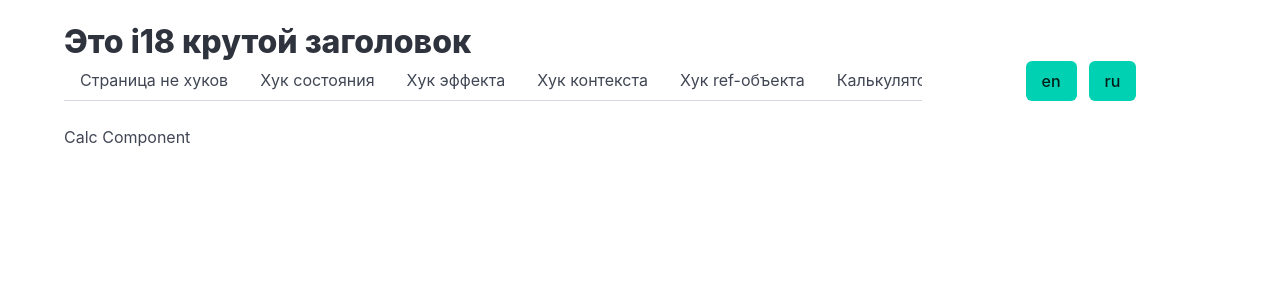
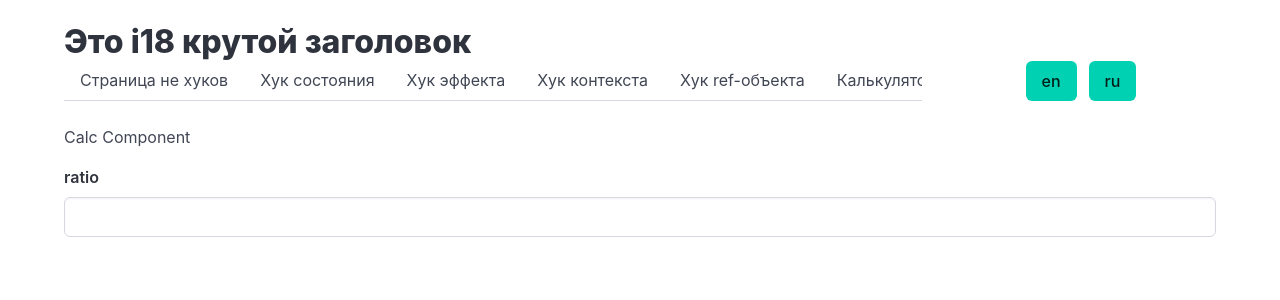
Before and after one commit to dmitryprogrammer/react-training, a React app: page /calc in a window 1280 px wide. Shown: the top 300 px of the page. Built offline with nearby package versions, Linux system fonts and the light colour scheme; the HTML template or start-up script is replaced by a standard one.

Commit message:
[calc] created ratio component

```diff
--- a/src/pages/calc/calc.tsx
+++ b/src/pages/calc/calc.tsx
@@ -1,5 +1,10 @@
+import {Ration} from "./ratio";
+
 export const Calc = () => {
   return <>
     <h2>Calc Component</h2>
+    <form className="block mt-4">
+        <Ration />
+    </form>
   </>
 }
--- /dev/null
+++ b/src/pages/calc/ratio.tsx
@@ -0,0 +1,7 @@
+export const Ration = () => {
+  return <div className="field">
+    <label htmlFor="name_control" className="label">ratio</label>
+
+    <input type="text" className="input control"/>
+  </div>
+}
```
